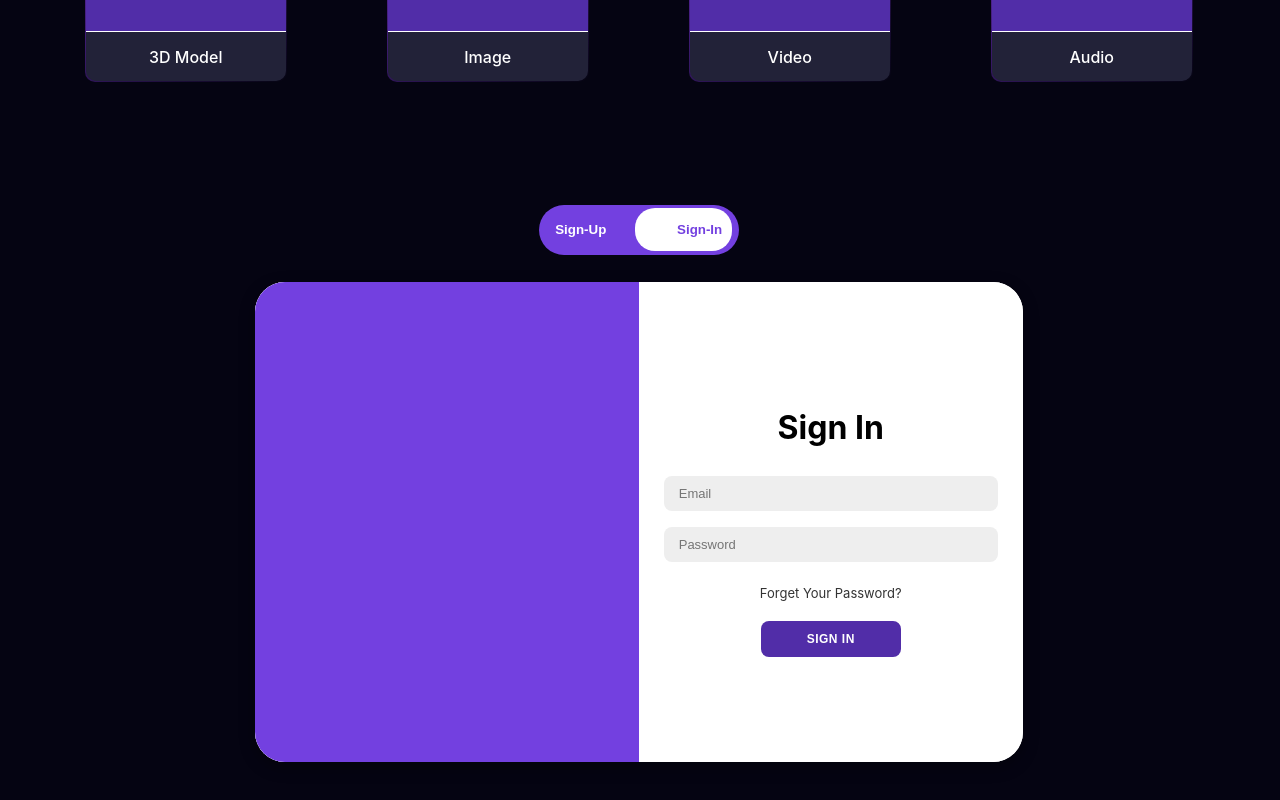
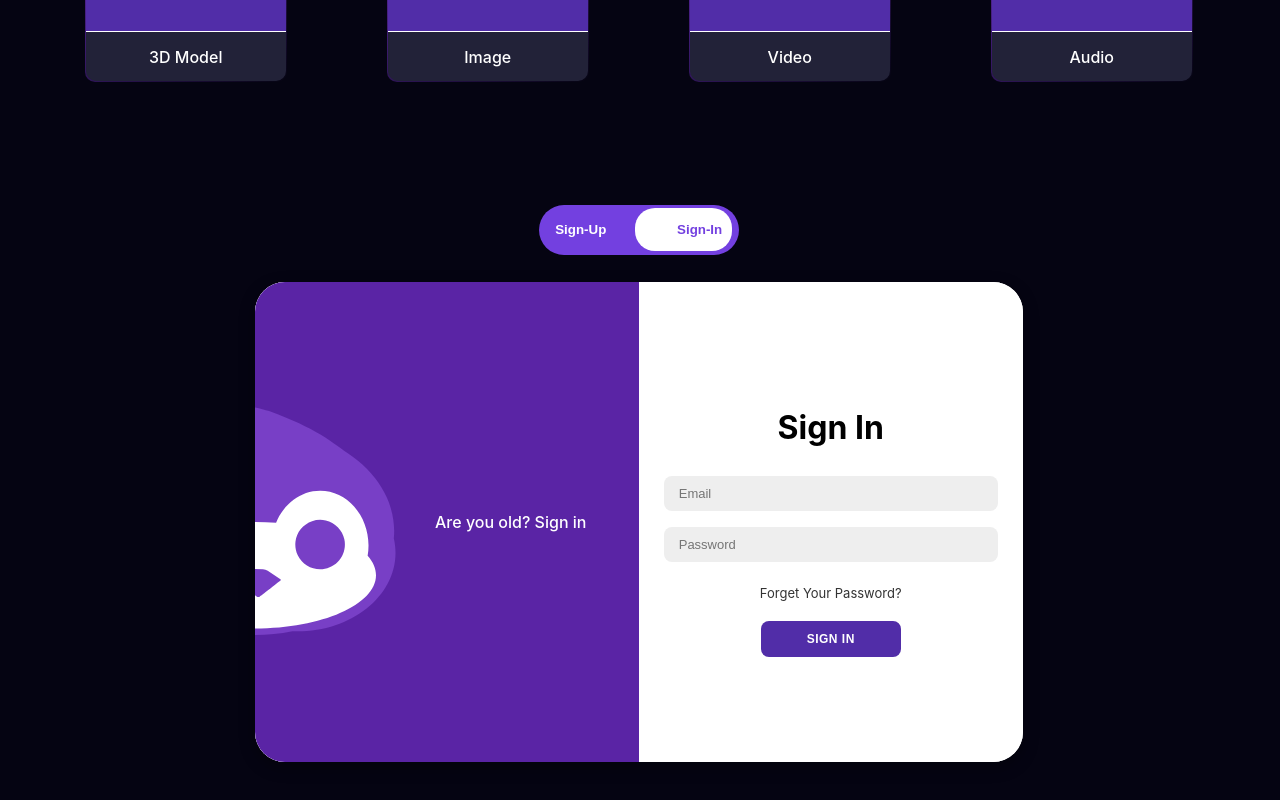
Before and after one commit to shaunpinto22/RENDERZHUB-GWS, a React (Create React App) app: page / in a window 1280 px wide. Shown: the part 1600-2400 px from the top of the page. Built offline with nearby package versions, Linux system fonts and the light colour scheme.

Commit message:
#updateByDz

```diff
--- a/src/components/get_started/Getstarted.jsx
+++ b/src/components/get_started/Getstarted.jsx
@@ -150,7 +150,7 @@ const Getstarted = () => {
             transform: isChecked ? 'translateX(50%)' : 'translateX(-50%)',
             zIndex: 5,
             transition: 'transform 0.5s ease-in-out'
-          }}></span>
+          }}><div>Are you new? Sign up</div><div className='credImageSlide'><img src={logo0} className='credLogo'/></div><div>Are you old? Sign in</div></span>
         </div>
       </div>
     </div>
--- a/src/components/get_started/getstarted.css
+++ b/src/components/get_started/getstarted.css
@@ -274,10 +274,13 @@
 }
 
 .switchForm{
-    background-color: var(--btn-bg-color);
+    background-color: #5a24a5;
     height: 100%;
     width: 100%;
+    display: flex;
+    flex-direction: row;
 }
+
 
 /* .credSlider>span:hover{
     color: white;
@@ -471,3 +474,26 @@
 .container-credentials.active .toggle-right{
     transform: translateX(200%);
 }
+
+.switchForm > div{
+    color: white;
+    font-size: 16px;
+    font-weight: 500;
+    display: flex;
+    align-items: center;
+    justify-content: center;
+    width: 36%;
+}
+
+.credImageSlide{
+    width: 50%;
+    height: 100%;
+}
+
+.credLogo{
+    height: 50%;
+    width: 50%;
+    position: absolute;
+    top: 25%;
+    left: 25%;
+}
```
